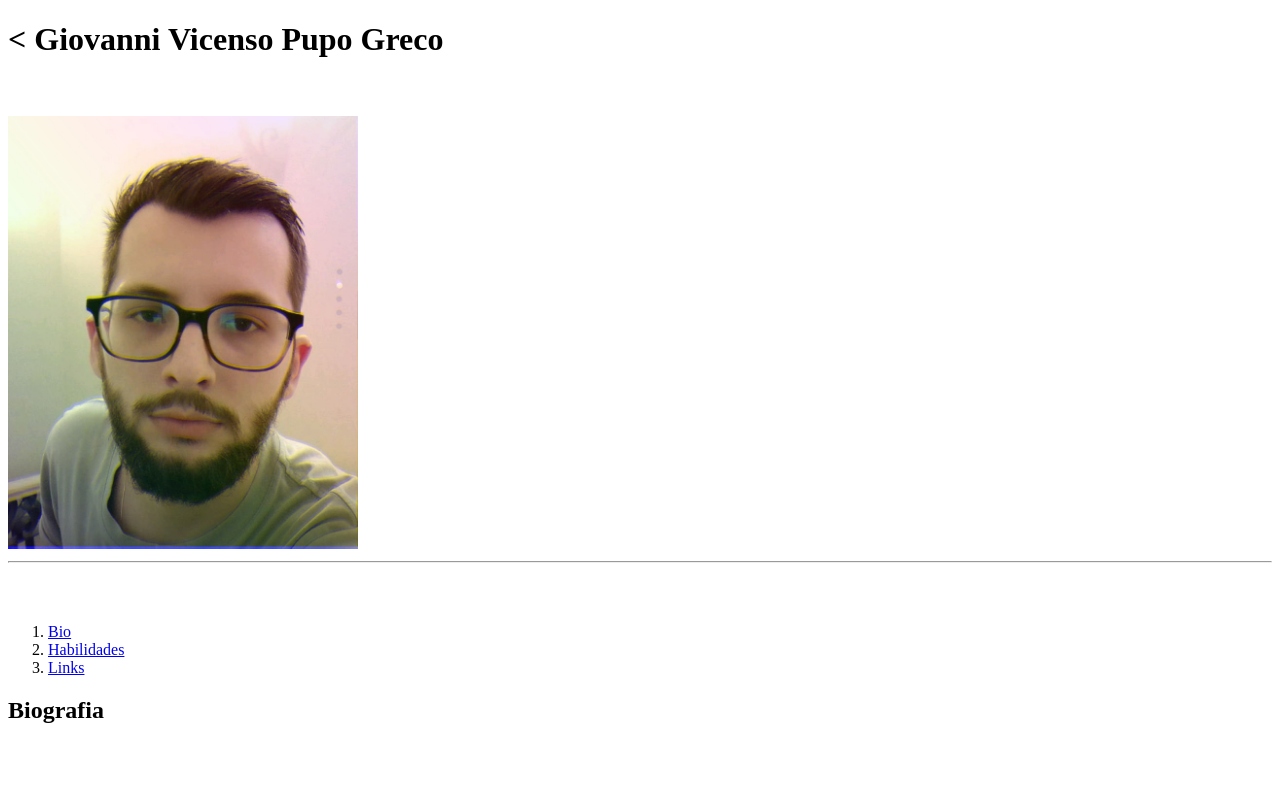
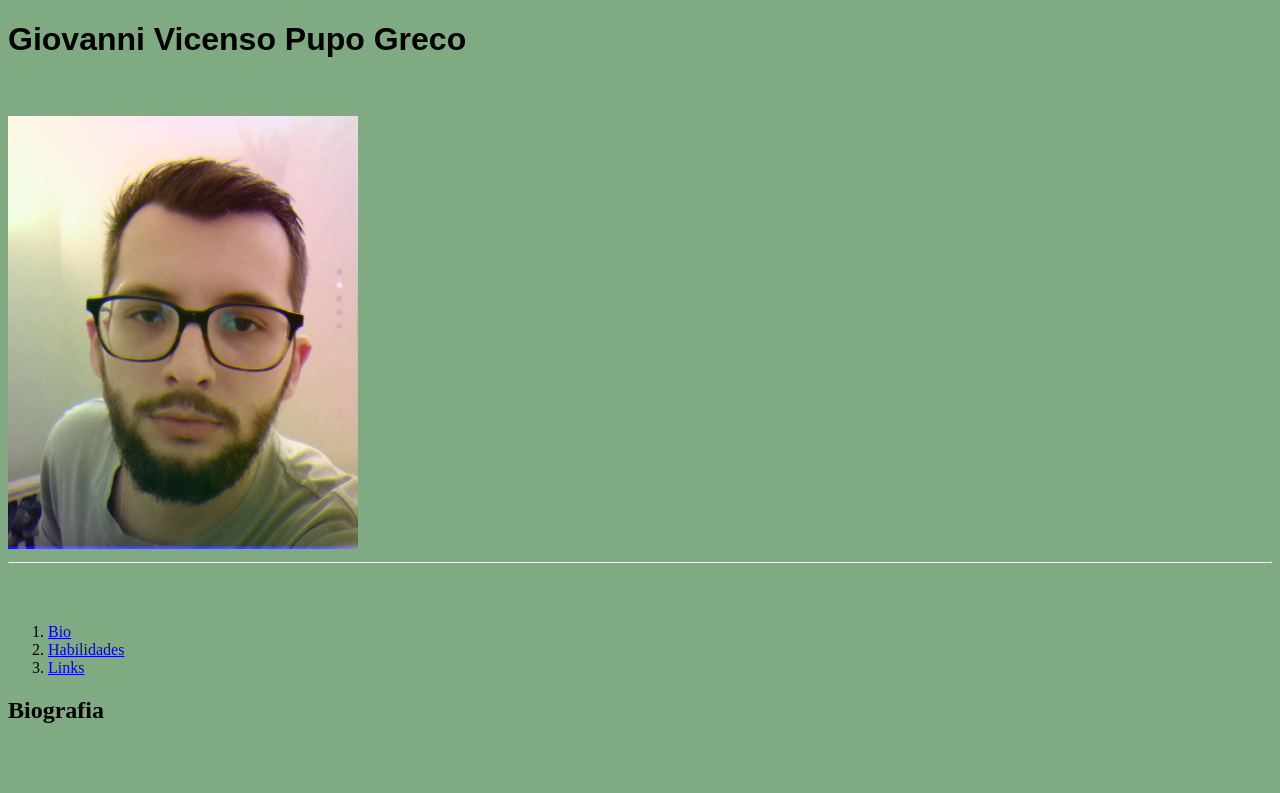
Before and after one commit to giovanni-greco/giovannivpgreco.github.io, a plain HTML site: page index.html in a window 1280 px wide. Shown: the top 793 px of the page. Drawn offline with Linux system fonts and the light colour scheme.

Commit message:
Adiciona background-color

```diff
--- a/index.html
+++ b/index.html
@@ -3,9 +3,15 @@
     <head>
 <meta charset="UTF-8">
 <title>Portfolio Web</title>
+<style>
+    body { background-color: #80AB82;}
+    h1 { font-family: fantasy;
+
+     }
+</style>
     </head>
     <body>
-        <h1><strong>< Giovanni Vicenso Pupo Greco</strong></h1>
+        <h1><strong> Giovanni Vicenso Pupo Greco</strong></h1>
         <br>
         <br>
         <img src="eu.jpg" alt="Giovanni Greco" width="350px" id="foto">
```
